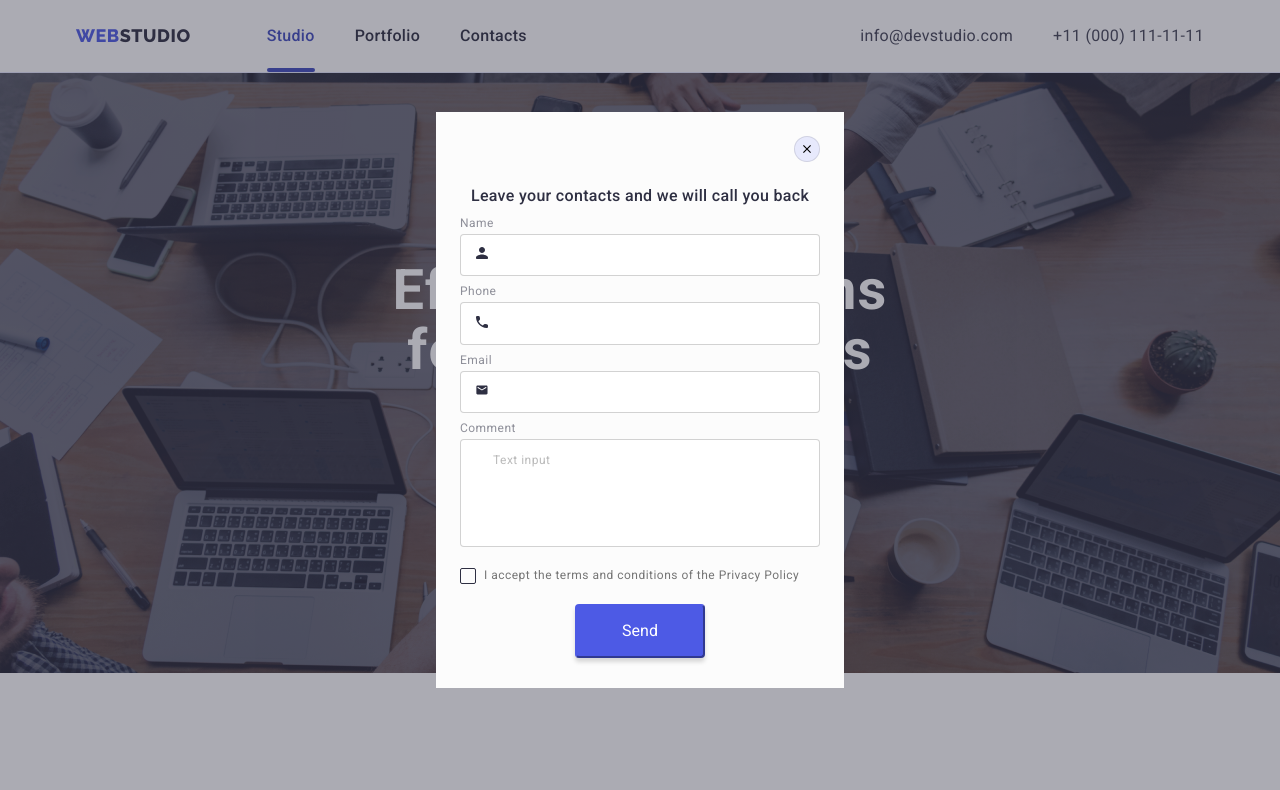
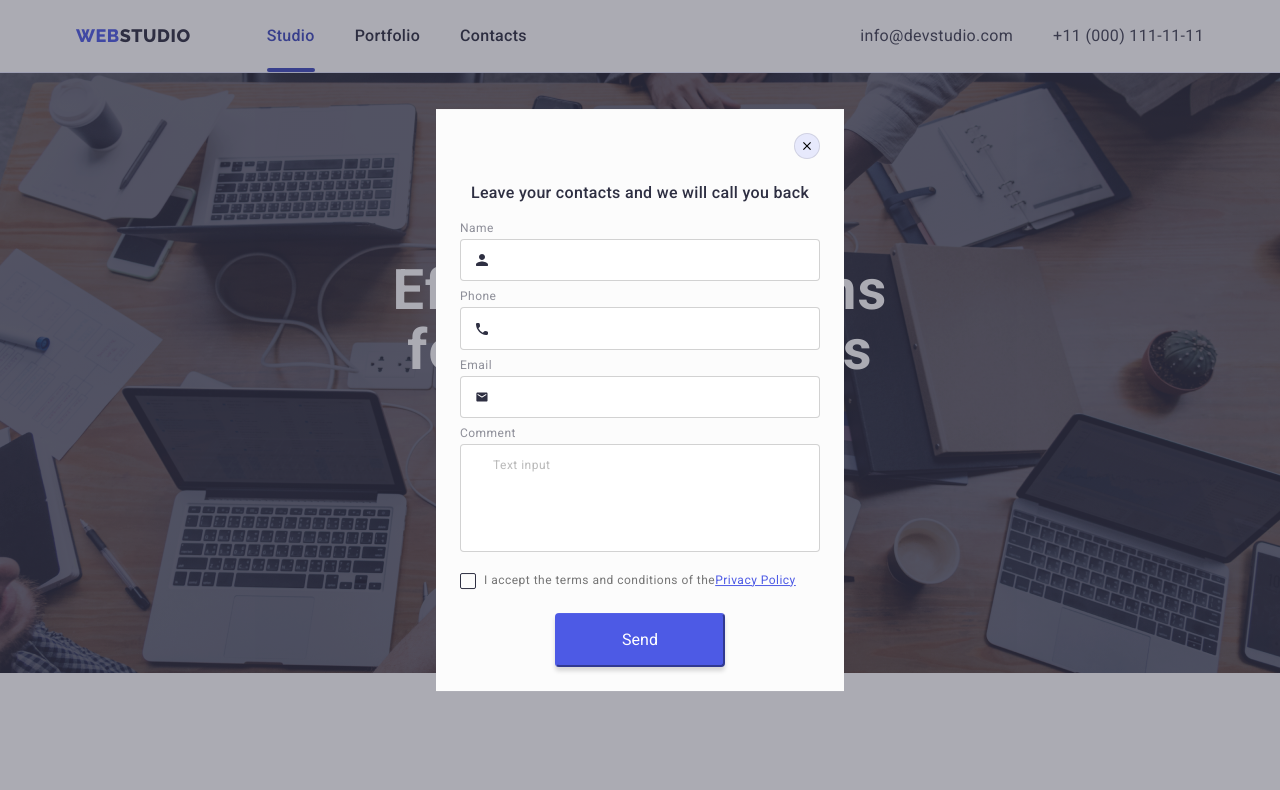
Before and after one commit to zubiik97/goit-markup-hw-06, a plain HTML site: page index.html in a window 1280 px wide. Both pictures are taken after a click on the button "Order Service". Shown: the top 790 px of the page. Drawn offline with nearby package versions, Linux system fonts and the light colour scheme.

Commit message:
hw06(02)

```diff
--- a/css/styles.css
+++ b/css/styles.css
@@ -742,7 +742,7 @@ transition: scale 250ms cubic-bezier(0.4, 0, 0.2, 1), opacity 250ms cubic-bezier
 .modal{
     position: absolute;
     min-height: 576px;
-    min-width: 408px;
+    width: 408px;
     background-color: #FCFCFC;
     top: 50%;
     left: 50%;
@@ -750,6 +750,8 @@ transition: scale 250ms cubic-bezier(0.4, 0, 0.2, 1), opacity 250ms cubic-bezier
     padding-left: 24px;
     padding-right: 24px;
     padding-top: 72px;
+    padding-bottom: 24px;
+
 }
 
 .modal-title{
@@ -758,6 +760,7 @@ font-weight: 500;
 font-size: 16px;
 line-height: 1.5;
 letter-spacing: 0.02em;
+margin-bottom: 16px;
 }
 
 .label-modal{
@@ -768,15 +771,13 @@ font-size: 12px;
 line-height: 14px;
 letter-spacing: 0.04em;
 color: #8E8F99;
+margin-bottom: 4px;
 }
 
-.form-modal input{
-    margin-top: 4px;
-}
 
-.form-modal textarea{
-    margin-top: 4px;
-}
+.label-modal:not(:first-child)
+{margin-top: 8px;}
+
 
 
 
@@ -826,7 +827,7 @@ color: rgba(117, 117, 117, 0.5);
     border: 1px solid #4D5AE5;
 border-radius: 4px;
 }
-.form-modal:focus-within .human{
+.input-modal:focus-within + .human{
     fill: var(--button-color);
 }
 
@@ -837,6 +838,7 @@ border-radius: 4px;
     padding-top: 12px;
     padding-left: 16px;
     resize: none;
+    margin-bottom: 16px;
 }
 
 .checkbox{
@@ -852,6 +854,7 @@ border-radius: 4px;
 }
 
 .label-checkbox{
+    display: flex;
 font-size: 12px;
 line-height: 1.16;
 letter-spacing: 0.04em;
@@ -870,9 +873,14 @@ color: #757575;
     transition-property: background-color, border-color, background-image;
 transition-duration: 2500ms;
 transition-timing-function: cubic-bezier(0.4, 0, 0.2, 1);
+}
+
+.checkbox-div{
+    display: flex;
+    align-items: center;
+}
 
 
-}
 
 .checkbox:checked + .icon-checkbox{
     background-color: var(--hover-background-button);
@@ -881,6 +889,10 @@ transition-timing-function: cubic-bezier(0.4, 0, 0.2, 1);
     background-image: url(../images/checked.svg);
     background-size: contain;
     background-origin: border-box;
+}
+
+.policy{
+    color: var(--button-color);
 }
 
 .form-modal{
@@ -894,17 +906,19 @@ display: flex;
 text-align: center;
 padding-top: 16px;
 padding-bottom: 16px;
-padding-left: 45px;
-padding-right: 45px;
+padding-left: 65px;
+padding-right: 65px;
 color: var(--main-white-color);
 background-color: var(--button-color);
 border-color: var(--button-color);
 box-shadow: 0px 4px 4px rgba(0, 0, 0, 0.15);
 border-radius: 4px;
-margin-top: 16px;
+margin-top: 24px;
+cursor: pointer;
+
+}
 
 
-}
 
 .button-close{
     position: absolute;
@@ -1076,8 +1090,5 @@ transition-timing-function: cubic-bezier(0.4, 0, 0.2, 1);
 .plane{
 
    fill: var(--main-white-color);
-    align-items: center;
-    justify-content: center;
-    align-content: center;
     margin-left: 24px;
 }
--- a/index.html
+++ b/index.html
@@ -417,44 +417,42 @@
 
 
     <form class="form-modal">
+
 <label for="name" class="label-modal">Name</label>
 <div class="icon-pos">
     <input class="input-modal" type="text" id="name" name="name">
     <svg class="human" width="12px" height="12px">
         <use href="./images/icons.svg#icon-human"></use>
     </svg></div>
-</form>
 
-<form class="form-modal">
+
     <label for="tel" class="label-modal">Phone</label>
     <div class="icon-pos">
         <input class="input-modal" type="tel" id="tel" name="tel">
         <svg class="human" width="12px" height="12px">
             <use href="./images/icons.svg#icon-phone"></use>
         </svg></div>
-    </form>
 
-    <form class="form-modal">
+
         <label for="email" class="label-modal">Email</label>
         <div class="icon-pos">
             <input class="input-modal" type="email" id="email" name="email">
             <svg class="human" width="12px" height="12px">
                 <use href="./images/icons.svg#icon-message"></use>
             </svg></div>
-        </form>
 
-        <form class="form-modal">
+
             <label for="comment" class="label-modal">Comment</label>
             <textarea class="input-modal-s" name="comment" id="comment" rows="5" placeholder="Text input"></textarea>
-        </form>
 
-        <form class="checkbox-form">
+            <div class="checkbox-div">
             <input class="checkbox" id="checkbox" type="checkbox" name="checkbox" >
             <span class="icon-checkbox"></span>
-            <label class="label-checkbox" for="checkbox">I accept the terms and conditions of the Privacy Policy</label>
+            <label class="label-checkbox" for="checkbox">I accept the terms and conditions of the <a href="" class="policy" > Privacy Policy</a> </label>
+        </div>
+            <button class="send" type="submit">Send</button>
 
         </form>
-        <button class="send" type="submit">Send</button>
 </div>
 </div>
 <script src="./js/modal.js"></script>
```
